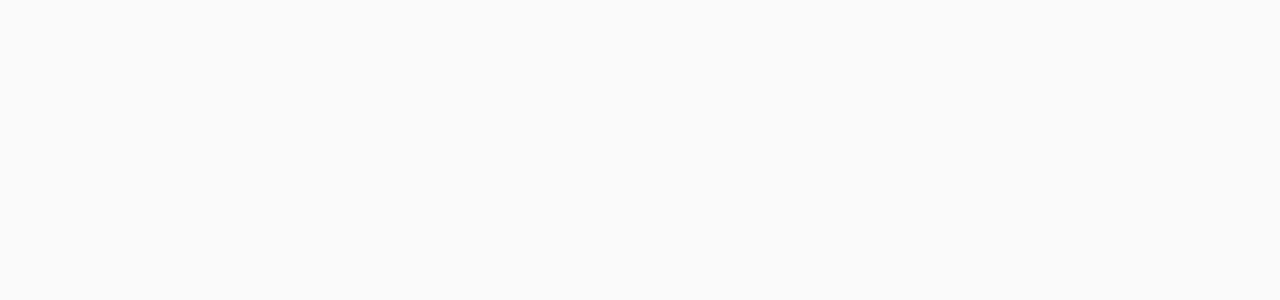
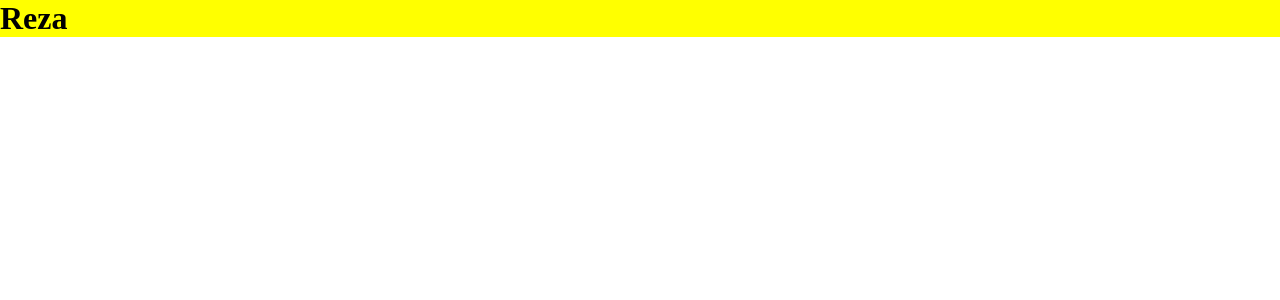
Before and after one commit to rezanikafarin1937/poyapage, a Next.js app: page / in a window 1280 px wide. Shown: the top 300 px of the page. Built offline with nearby package versions, Linux system fonts and the light colour scheme.

Commit message:
Initial settings for globals.css & src/app/page.module.scss

```diff
--- a/package.json
+++ b/package.json
@@ -11,7 +11,8 @@
   "dependencies": {
     "next": "16.4.3",
     "react": "19.3.0",
-    "react-dom": "19.3.0"
+    "react-dom": "19.3.0",
+    "sass": "^1.107.1"
   },
   "devDependencies": {
     "@types/node": "^20",
--- a/src/app/globals.css
+++ b/src/app/globals.css
@@ -1,49 +1,43 @@
-:root {
-  --background: #ffffff;
-  --foreground: #171717;
-}
-
-@media (prefers-color-scheme: dark) {
-  :root {
-    --background: #0a0a0a;
-    --foreground: #ededed;
-  }
-}
-
-html {
-  height: 100%;
+*{
+  box-sizing: border-box;
 }
 
 html,
-body {
-  max-width: 100vw;
-  overflow-x: hidden;
+body,
+h1,
+h2,
+h3,
+h4,
+h5,
+h6,
+p,
+ul,
+li {
+  margin: 0;
+  padding: 0;
+  outline: none;
+  border: none;
 }
+/* .wrapper {
+  margin: 0 2rem;
 
-body {
-  min-height: 100%;
-  display: flex;
-  flex-direction: column;
-  color: var(--foreground);
-  background: var(--background);
-  font-family: Arial, Helvetica, sans-serif;
-  -webkit-font-smoothing: antialiased;
-  -moz-osx-font-smoothing: grayscale;
-}
+  @media (max-width: 425px) {
+    margin: 0 1rem;
+  }
+} */
 
-* {
-  box-sizing: border-box;
-  padding: 0;
-  margin: 0;
-}
 
-a {
-  color: inherit;
-  text-decoration: none;
-}
+.wrapper {
+  width: 100%;
+  max-width: 1440px;
+  margin-inline: auto;
+  padding-inline: 2rem;
 
-@media (prefers-color-scheme: dark) {
-  html {
-    color-scheme: dark;
+  @media (max-width: 768px) {
+    padding-inline: 1.5rem;
+  }
+
+  @media (max-width: 425px) {
+    padding-inline: 1rem;
   }
 }
--- a/src/app/page.module.css
+++ /dev/null
@@ -1,150 +0,0 @@
-.page {
-  --background: #fafafa;
-  --foreground: #fff;
-
-  --text-primary: #000;
-  --text-secondary: #666;
-
-  --button-primary-hover: #383838;
-  --button-secondary-hover: #f2f2f2;
-  --button-secondary-border: #ebebeb;
-
-  display: flex;
-  flex: 1;
-  flex-direction: column;
-  align-items: center;
-  justify-content: center;
-  font-family: var(--font-geist-sans);
-  background-color: var(--background);
-}
-
-.main {
-  display: flex;
-  flex: 1;
-  width: 100%;
-  max-width: 800px;
-  flex-direction: column;
-  align-items: flex-start;
-  justify-content: space-between;
-  background-color: var(--foreground);
-  padding: 120px 60px;
-}
-
-.intro {
-  display: flex;
-  flex-direction: column;
-  align-items: flex-start;
-  text-align: left;
-  gap: 24px;
-}
-
-.intro h1 {
-  max-width: 320px;
-  font-size: 40px;
-  font-weight: 600;
-  line-height: 48px;
-  letter-spacing: -2.4px;
-  text-wrap: balance;
-  color: var(--text-primary);
-}
-
-.intro p {
-  max-width: 440px;
-  font-size: 18px;
-  line-height: 32px;
-  text-wrap: balance;
-  color: var(--text-secondary);
-}
-
-.intro a {
-  font-weight: 500;
-  color: var(--text-primary);
-}
-
-.ctas {
-  display: flex;
-  flex-direction: row;
-  width: 100%;
-  max-width: 440px;
-  gap: 16px;
-  font-size: 14px;
-}
-
-.ctas a {
-  display: flex;
-  justify-content: center;
-  align-items: center;
-  height: 40px;
-  padding: 0 16px;
-  border-radius: 128px;
-  border: 1px solid transparent;
-  transition: 0.2s;
-  cursor: pointer;
-  width: fit-content;
-  font-weight: 500;
-}
-
-a.primary {
-  background: var(--text-primary);
-  color: var(--background);
-  gap: 8px;
-}
-
-a.secondary {
-  border-color: var(--button-secondary-border);
-}
-
-/* Enable hover only on non-touch devices */
-@media (hover: hover) and (pointer: fine) {
-  a.primary:hover {
-    background: var(--button-primary-hover);
-    border-color: transparent;
-  }
-
-  a.secondary:hover {
-    background: var(--button-secondary-hover);
-    border-color: transparent;
-  }
-}
-
-@media (max-width: 600px) {
-  .main {
-    padding: 48px 24px;
-  }
-
-  .intro {
-    gap: 16px;
-  }
-
-  .intro h1 {
-    font-size: 32px;
-    line-height: 40px;
-    letter-spacing: -1.92px;
-  }
-}
-
-@media (prefers-color-scheme: dark) {
-  .logo {
-    filter: invert();
-  }
-
-  .page {
-    --background: #000;
-    --foreground: #000;
-
-    --text-primary: #ededed;
-    --text-secondary: #999;
-
-    --button-primary-hover: #ccc;
-    --button-secondary-hover: #1a1a1a;
-    --button-secondary-border: #1a1a1a;
-  }
-}
-
-.code {
-  font-family: var(--font-geist-mono);
-  font-size: 0.9em;
-  background: color-mix(in srgb, currentColor 8%, transparent);
-  padding: 0.1em 0.4em;
-  border-radius: 6px;
-}
--- /dev/null
+++ b/src/app/page.module.scss
@@ -0,0 +1,4 @@
+.page{
+  background-color: yellow;
+
+}
--- a/src/app/page.tsx
+++ b/src/app/page.tsx
@@ -1,9 +1,10 @@
 import Image from "next/image";
-import styles from "./page.module.css";
+import styles from "./page.module.scss";
 
 export default function Home() {
   return (
     <div className={styles.page}>
+      <h1>Reza</h1>
     </div>
   );
 }
```
Also changed, not shown: 1 other file (tests, documents, lock files or other folders).
